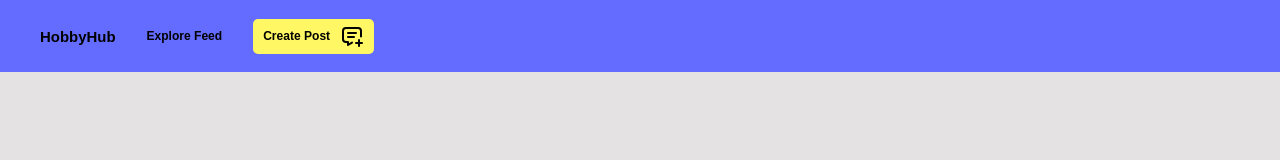
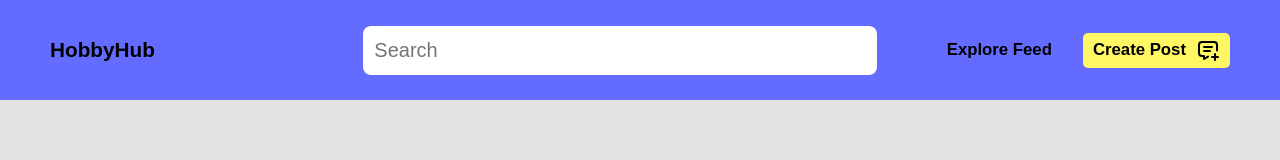
Before and after one commit to desantamaria/hobbyhub, a React (Vite) app: page / in a window 1280 px wide. Shown: the top 160 px of the page. Built offline with nearby package versions, Linux system fonts and the light colour scheme; no server answers; the database is empty.

Commit message:
Add Search Bar

```diff
--- a/src/App.css
+++ b/src/App.css
@@ -19,6 +19,14 @@
     left: 0;
     width: 100vw;
     background-color: #646cff;
+
+    display: flex;
+    justify-content: space-between;
+    align-items: center;
+
+    text-align: center;
+
+    font-size: 25px
   }
 
   .navlinks {
@@ -26,6 +34,8 @@
     align-items: center;
     gap: 10px;
     list-style-type: none;
+    /* padding-right: 20px;     */
+    padding-right: 50px;
     margin: 0;
   }
 
@@ -97,3 +107,20 @@
   button:hover {
     border-color: #646cff;
   }
+
+
+  .search-bar {
+    width: 500px;
+    display: inline-block;
+    margin-left: 200px;
+    margin-top: 0;
+    /* position: absolute;
+    height: 30px;
+    left: 35%; */
+
+
+  }
+
+  .site-title {
+    padding-left: 50px;
+  }
--- a/src/App.jsx
+++ b/src/App.jsx
@@ -46,10 +46,16 @@ const App = () => {
   return (
     <div className="App">
       <div className="navbar">
+        <div className="site-title">
+          <h5> HobbyHub</h5>
+        </div>
+        <input
+          className="search-bar"
+          type="text"
+          name="title"
+          placeholder="Search"
+        />
         <ul className="navlinks">
-          <li>
-            <h5> HobbyHub</h5>
-          </li>
           <Link className="link" to="/">
             <li>
               <h6>Explore Feed</h6>
```
